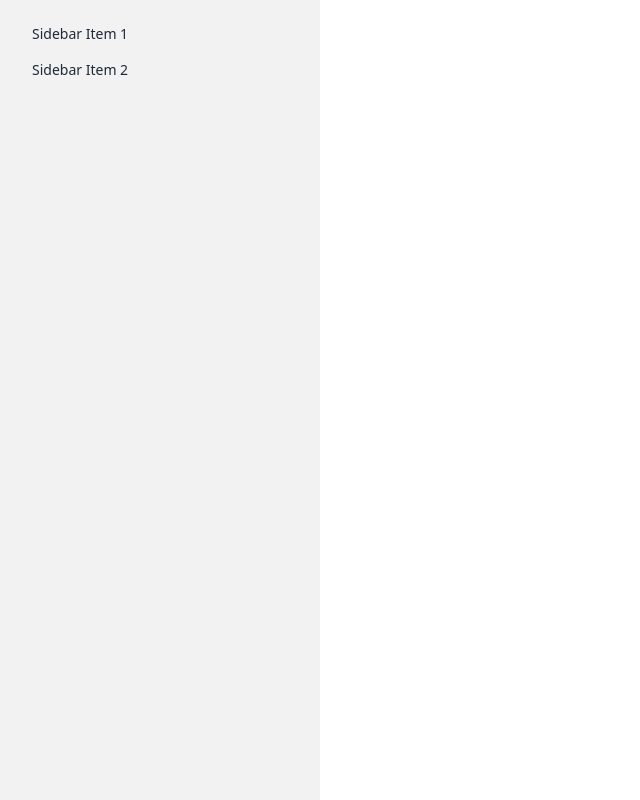
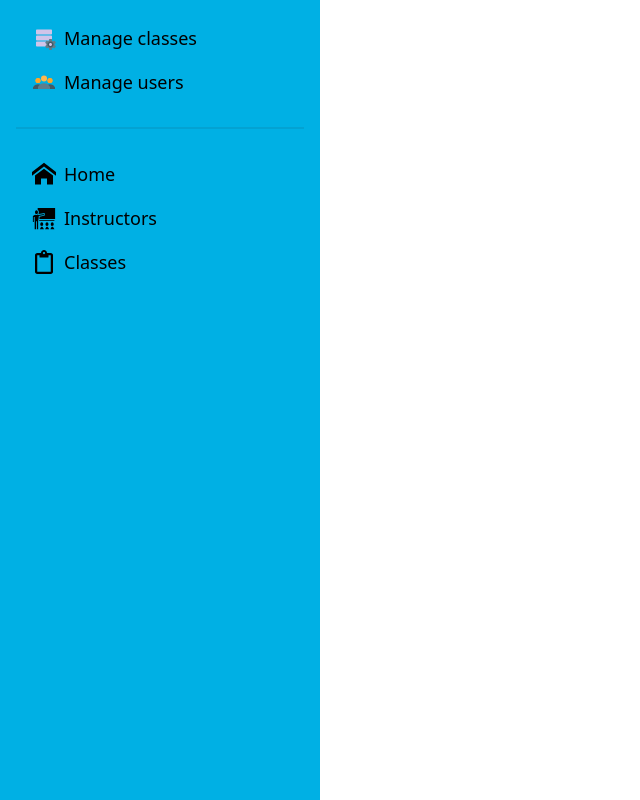
Before and after one commit to simanto97/harmony-academy-client, a React (Vite) app: page /dashboard in a window 1280 px wide. Shown: the whole page, without its empty margins (0-640 px from the left). Built offline with nearby package versions, Linux system fonts and the light colour scheme; no server answers; sample sign-in values are in the browser's storage.

Commit message:
dashboard implement

```diff
--- a/package.json
+++ b/package.json
@@ -22,6 +22,7 @@
     "react-icons": "^4.9.0",
     "react-router-dom": "^6.11.2",
     "sort-by": "^1.2.0",
+    "sweetalert2": "^11.7.11",
     "swiper": "^9.3.2"
   },
   "devDependencies": {
--- a/src/Layout/Dashboard.jsx
+++ b/src/Layout/Dashboard.jsx
@@ -1,28 +1,102 @@
-import { Outlet } from "react-router-dom";
+import { Link, Outlet } from "react-router-dom";
+import { FiSidebar } from "react-icons/fi";
+import { ImHome } from "react-icons/im";
+import { GiTeacher } from "react-icons/gi";
+import { FaRegClipboard } from "react-icons/fa";
+import {
+  FcContacts,
+  FcInspection,
+  FcAddRow,
+  FcDataConfiguration,
+  FcConferenceCall,
+} from "react-icons/fc";
+// import useGetDbUser from "../hooks/useGetDbUser";
 
 const Dashboard = () => {
+  // const dbUser = useGetDbUser();
+  const isIns = true;
   return (
     <div className="drawer lg:drawer-open">
       <input id="my-drawer-2" type="checkbox" className="drawer-toggle" />
-      <div className="drawer-content flex flex-col items-center justify-center">
+      <div className="drawer-content flex flex-col items-end justify-center">
         {/* Page content here */}
         <label
           htmlFor="my-drawer-2"
-          className="btn btn-primary drawer-button lg:hidden"
+          className="btn btn-primary drawer-button mr-8 mt-4 lg:hidden"
         >
-          Open drawer
+          <FiSidebar />
         </label>
         <Outlet />
       </div>
-      <div className="drawer-side">
+      <div className="drawer-side bg-[#00b0e4] text-red-700">
         <label htmlFor="my-drawer-2" className="drawer-overlay"></label>
-        <ul className="menu p-4 w-80 h-full bg-base-200 text-base-content">
+        <ul className="menu p-4 w-80 h-full text-black text-lg">
           {/* Sidebar content here */}
+          {!isIns && (
+            <>
+              <li>
+                <Link to="/dashboard/carts">
+                  <FcInspection className="text-2xl" /> My selected class
+                </Link>
+              </li>
+              <li>
+                <Link to="/dashboard">
+                  <FcContacts className="text-2xl" />
+                  My enrolled class
+                </Link>
+              </li>
+            </>
+          )}
+          {!isIns && (
+            <>
+              <li>
+                <Link to="/dashboard/carts">
+                  <FcAddRow className="text-2xl" />
+                  Add class
+                </Link>
+              </li>
+              <li>
+                <Link to="/dashboard">
+                  <FcContacts className="text-2xl" />
+                  My classes
+                </Link>
+              </li>
+            </>
+          )}
+          {isIns && (
+            <>
+              <li>
+                <Link to="/dashboard/carts">
+                  <FcDataConfiguration className="text-2xl" />
+                  Manage classes
+                </Link>
+              </li>
+              <li>
+                <Link to="/dashboard">
+                  <FcConferenceCall className="text-2xl" />
+                  Manage users
+                </Link>
+              </li>
+            </>
+          )}
+
+          <div className="divider"></div>
           <li>
-            <a>Sidebar Item 1</a>
+            <Link to="/">
+              <ImHome className="text-2xl" /> Home
+            </Link>
           </li>
           <li>
-            <a>Sidebar Item 2</a>
+            <Link to="/instructors">
+              <GiTeacher className="text-2xl" />
+              Instructors
+            </Link>
+          </li>
+          <li>
+            <Link to="/classes">
+              <FaRegClipboard className="text-2xl" />
+              Classes
+            </Link>
           </li>
         </ul>
       </div>
--- a/src/pages/Dashboard/Cart/Cart.jsx
+++ b/src/pages/Dashboard/Cart/Cart.jsx
@@ -1,16 +1,51 @@
+import { Link } from "react-router-dom";
 import useCart from "../../../hooks/useCart";
 import { RiDeleteBack2Fill } from "react-icons/ri";
+import Swal from "sweetalert2";
 
 const Cart = () => {
   const [cart, refetch] = useCart();
+
+  const total = cart.reduce((sum, item) => sum + item.price, 0);
   const handleDelete = (item) => {
-    fetch(`${import.meta.env.VITE_HOSTING_URL}/dashboard/carts/${item._id}`).then(res=>res.json()).then(dat);
+    Swal.fire({
+      title: "Are you sure?",
+      text: "You won't be able to revert this!",
+      icon: "warning",
+      showCancelButton: true,
+      confirmButtonColor: "#3085d6",
+      cancelButtonColor: "#d33",
+      confirmButtonText: "Yes, delete it!",
+    }).then((result) => {
+      if (result.isConfirmed) {
+        fetch(
+          `${import.meta.env.VITE_HOSTING_URL}/dashboard/carts/${item._id}`,
+          {
+            method: "DELETE",
+          }
+        )
+          .then((res) => res.json())
+          .then((data) => {
+            if (data.deletedCount > 0) {
+              refetch();
+              Swal.fire(
+                "Deleted!",
+                "Your cart item has been deleted.",
+                "success"
+              );
+            }
+          });
+      }
+    });
   };
   return (
-    <div className="w-4/5 mx-auto overflow-x-auto">
-      <div className="flex justify-between items-center">
-        <h2 className="font-semibold text-3xl text-center my-8">Cart</h2>
-        <button className="btn btn-warning">pay</button>
+    <div className="md:w-4/5 mx-auto overflow-x-auto">
+      <div className="uppercase font-semibold h-[60px] flex justify-evenly items-center">
+        <h3 className="text-xl">Total Items: {cart.length}</h3>
+        <h3 className="text-xl">Total Price: ${total}</h3>
+        <Link>
+          <button className="btn btn-warning btn-sm">PAY</button>
+        </Link>
       </div>
       <div>
         {cart && Array.isArray(cart) ? (
```
Also changed, not shown: 1 other file (tests, documents, lock files or other folders).
